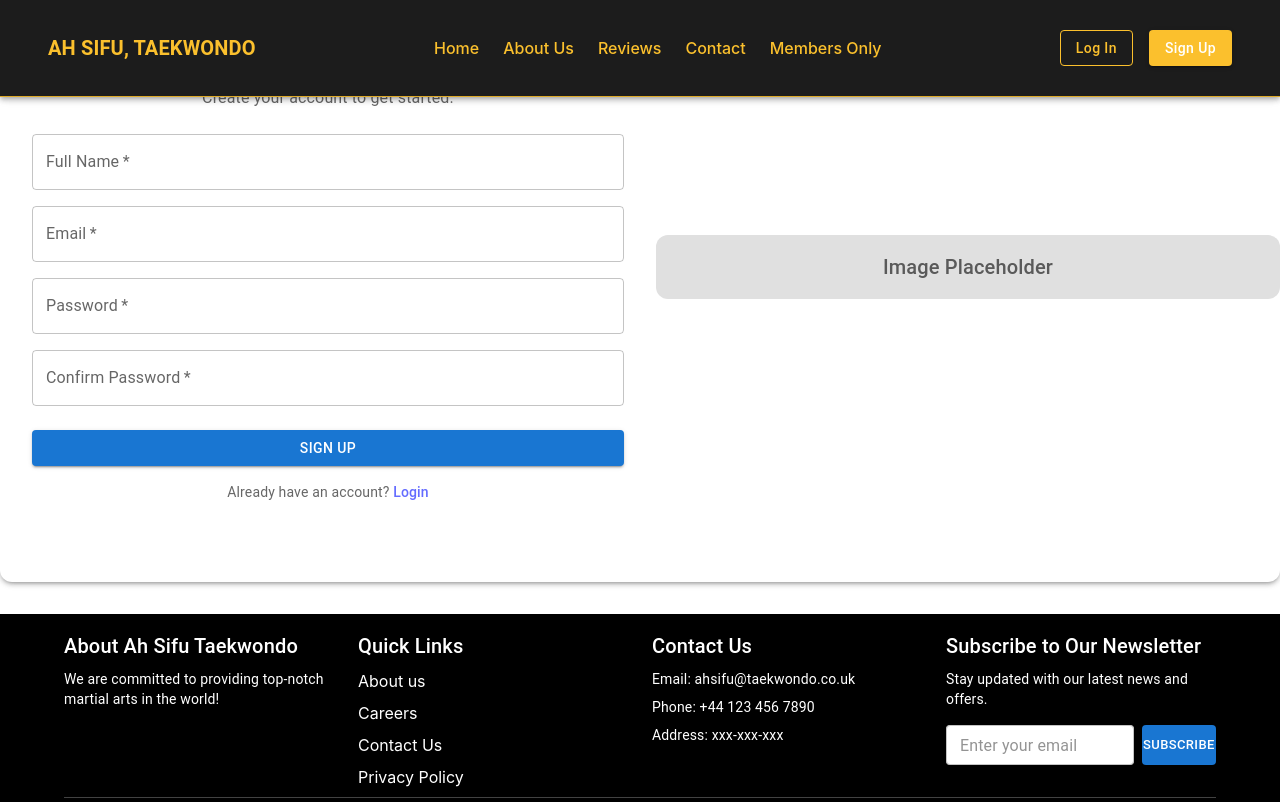
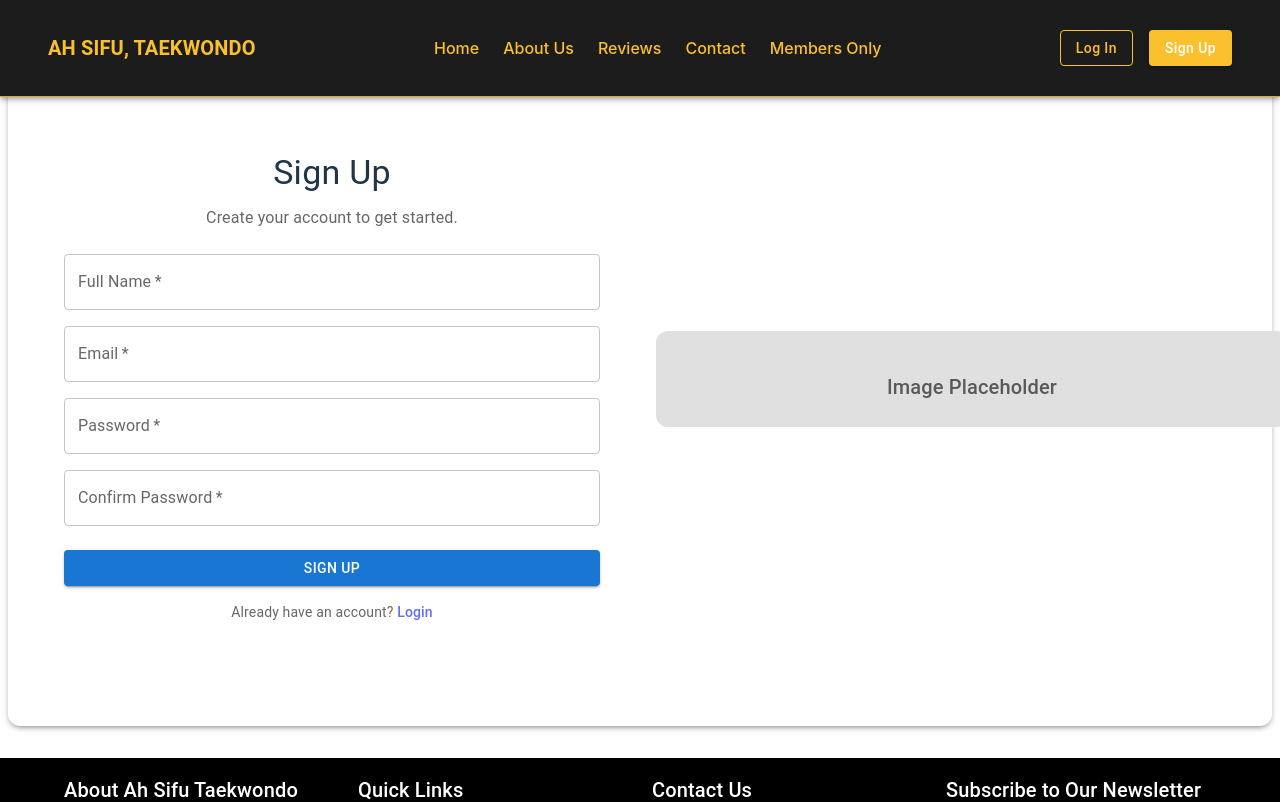
Before and after one commit to MingJae92/ahsifu-taekwondo, a React (Vite) app: page /signup in a window 1280 px wide. Shown: the top 802 px of the page. Built offline with nearby package versions, Linux system fonts and the light colour scheme.

Commit message:
Equal padding applied to page

```diff
--- a/src/pages/Signup/Signup.jsx
+++ b/src/pages/Signup/Signup.jsx
@@ -18,13 +18,16 @@ const Signup = () => {
         sx={{
           display: "flex",
           flexDirection: "column",
+          justifyContent: "center",
+          alignItems: "center", // Center the content horizontally and vertically
           minHeight: "100vh", // Ensure the container takes full height
+          pt: 10, // Added padding-top for breathing space outside the container
+          mx: "auto", // Horizontal centering
         }}
       >
         {/* Main Content Section */}
         <Box
           sx={{
-            flex: 1, // This makes sure the content takes the remaining space
             display: "flex",
             justifyContent: "center",
             alignItems: "center",
@@ -33,12 +36,16 @@ const Signup = () => {
             p: 4,
             borderRadius: "12px",
             pb: 10, // Padding to avoid form overlap with footer
+            maxWidth: "lg", // Optional: restrict the max width of content
+            width: "100%", // Ensure it takes full width of the container
+            margin: "auto", // Ensure the form and image are centered horizontally
           }}
         >
           <Grid container spacing={4} alignItems="center">
             {/* Signup Form Section */}
             <Grid item xs={12} md={6}>
-              <Box sx={{ textAlign: "center" }}>
+              <Box sx={{ textAlign: "center", p: 3, pt: 5 }}>
+                {/* Added pt: 5 for breathing space inside the box */}
                 <Typography variant="h4" gutterBottom>
                   Sign Up
                 </Typography>
@@ -105,7 +112,8 @@ const Signup = () => {
                   display: "flex",
                   alignItems: "center",
                   justifyContent: "center",
-                  p: 2,
+                  p: 3, // Equal padding for the image placeholder
+                  pt: 5, // Breathing space at the top of the placeholder
                 }}
               >
                 <Typography variant="h6" color="text.secondary">
@@ -117,14 +125,12 @@ const Signup = () => {
         </Box>
 
         {/* Footer */}
-
-          <Box sx={{ width: "100vw", bgcolor: "background.paper", mt: 4 }}>
-            <Container maxWidth={false} disableGutters>
-              <Footer />
-            </Container>
-          </Box>
+        <Box sx={{ width: "100vw", bgcolor: "background.paper", mt: 4 }}>
+          <Container maxWidth={false} disableGutters>
+            <Footer />
+          </Container>
         </Box>
-
+      </Box>
     </>
   );
 };
```
